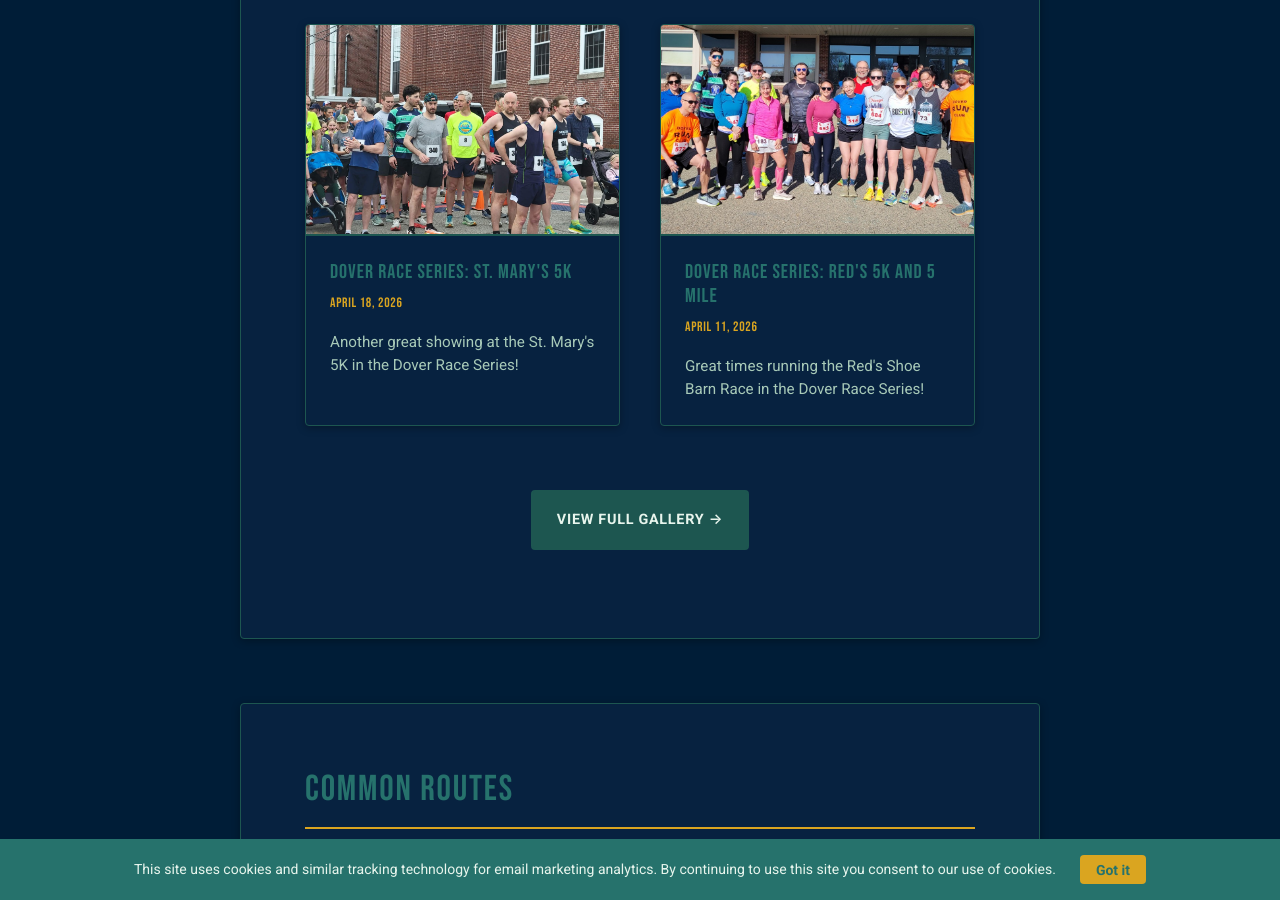
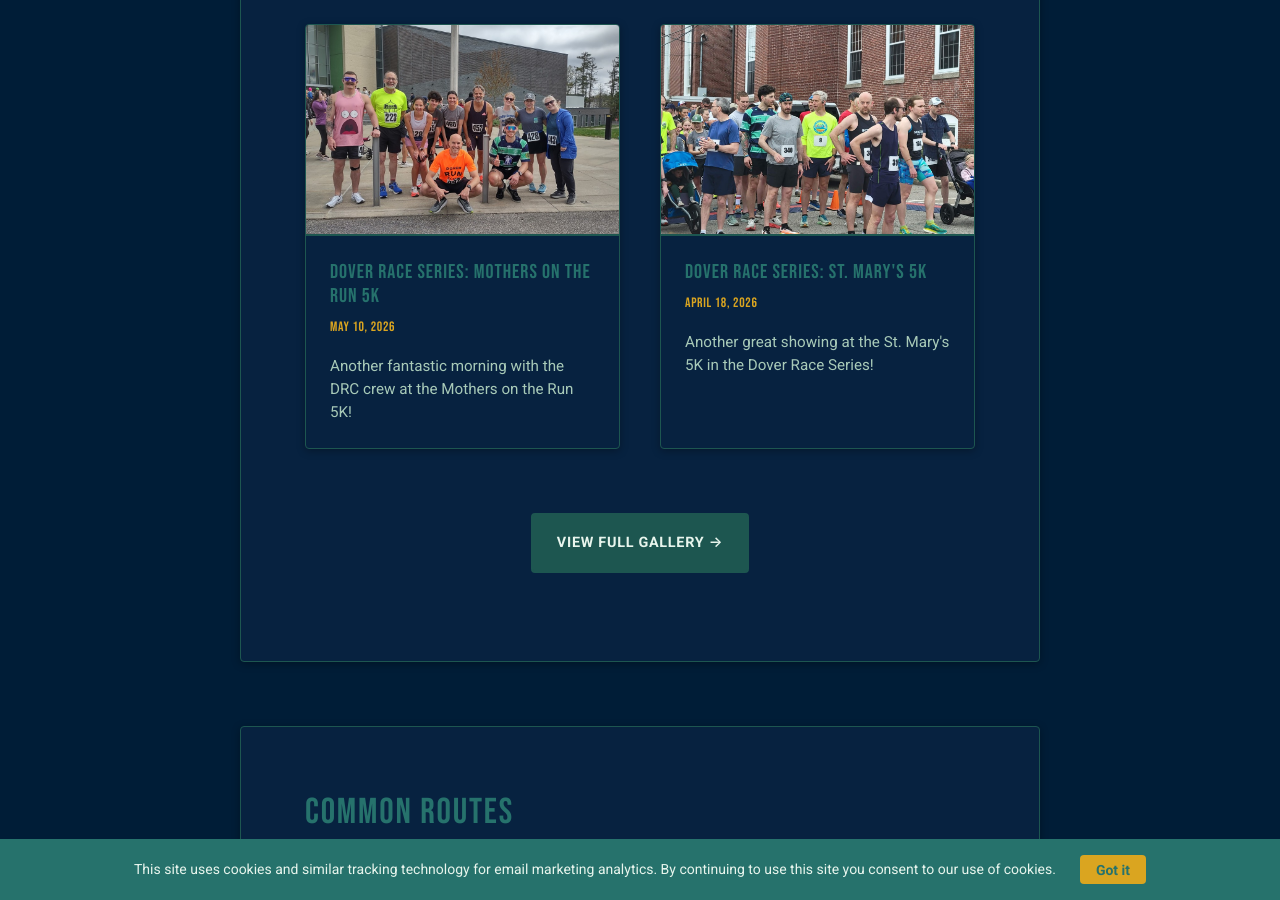
Before and after one commit to dekay2001/dover-run-club-website, a Jekyll site: the page built from index.md, in a window 1280 px wide and 900 px high, scrolled down 2942 px. Built offline with Jekyll 4.4.1, drawn with Linux system fonts in a browser that asks for light colours.

Commit message:
Add Mothers on the Run 5K images and update gallery data
Co-authored-by: Copilot <copilot@github.com>

```diff
--- a/_data/gallery.yml
+++ b/_data/gallery.yml
@@ -1,3 +1,10 @@
+
+- image: /assets/images/2026-05-10-dover-race-series-motr5k-1200.jpg
+  image_base: /assets/images/2026-05-10-dover-race-series-motr5k
+  title: "Dover Race Series: Mothers on the Run 5K"
+  date: "2026-05-10"
+  caption: "Another fantastic morning with the DRC crew at the Mothers on the Run 5K!"
+  alt: "Dover Run Club members posing at the Mothers on the Run 5K start line"
 
 - image: /assets/images/2026-04-18-dover-race-series-sm5k-1200.jpg
   image_base: /assets/images/2026-04-18-dover-race-series-sm5k
```
Also changed, not shown: .github/copilot-instructions.md, .github/skills/image-asset-management/SKILL.md, assets/images/2026-05-10-dover-race-series-motr5k-1200.jpg (added), assets/images/2026-05-10-dover-race-series-motr5k-400.jpg (added), assets/images/2026-05-10-dover-race-series-motr5k-800.jpg (added), assets/images/2026-05-10-dover-race-series-motr5k.jpg (added).
